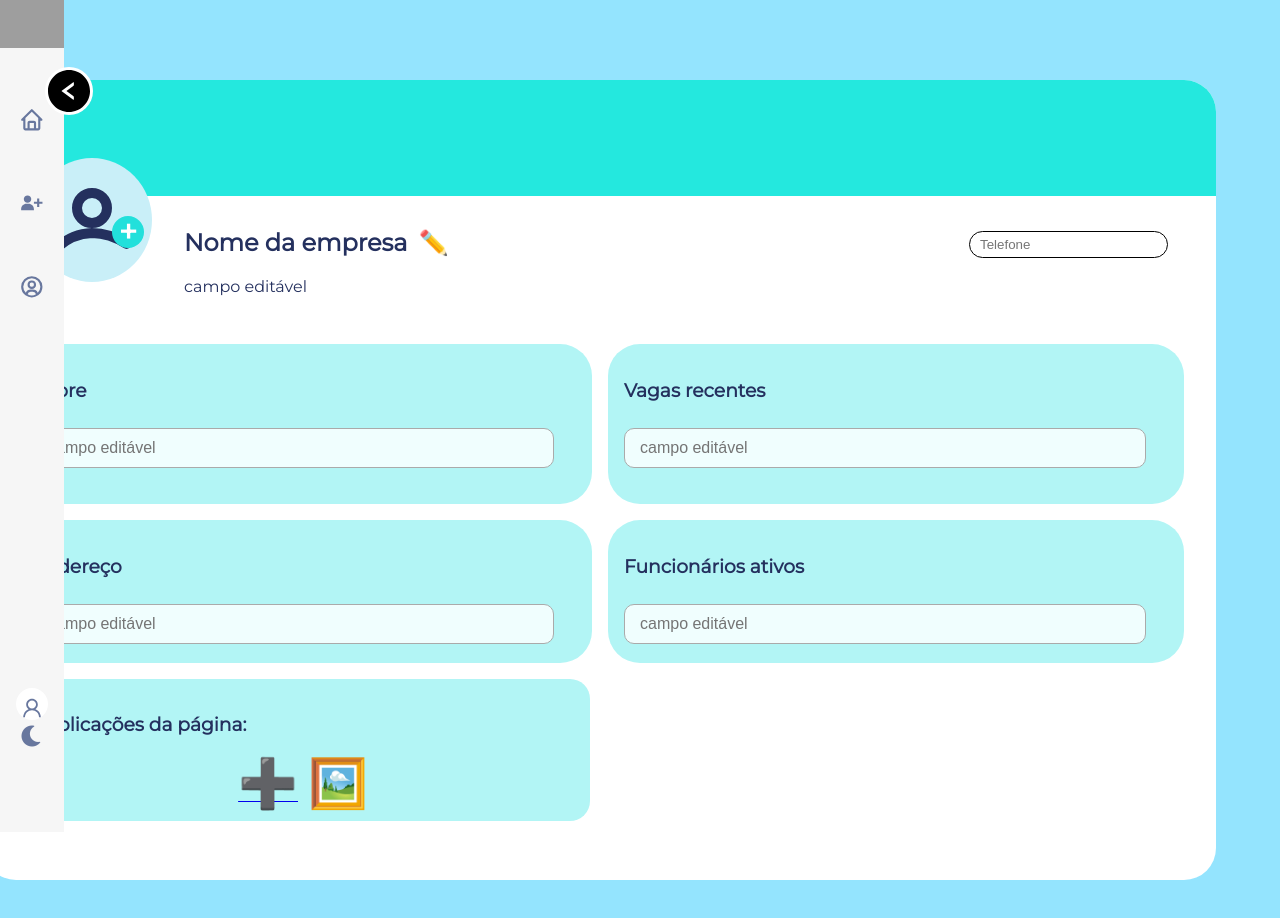
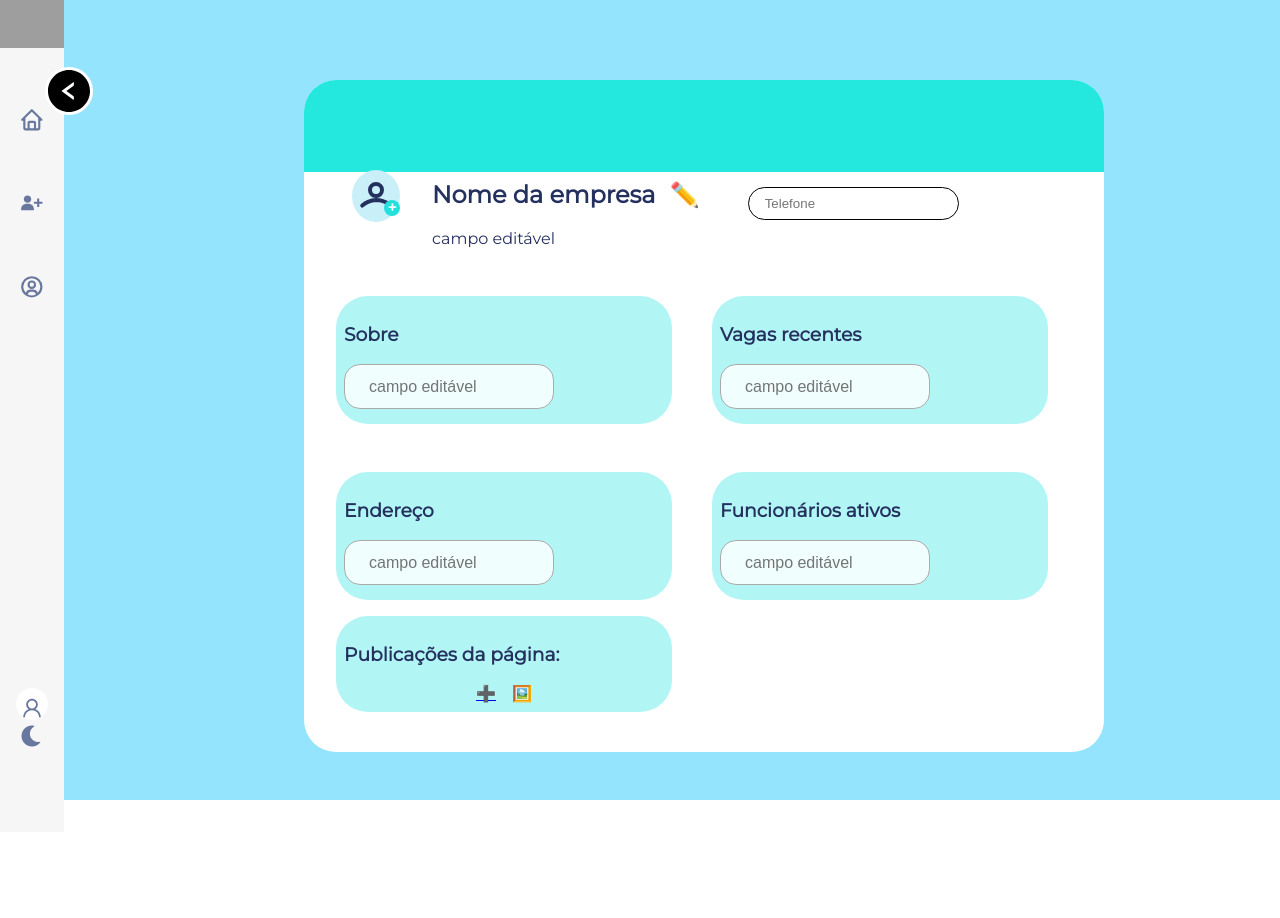
Before and after one commit to pfFabio/marica-emprego_3periodo, a React (Create React App) app: page /perfilempresa in a window 1280 px wide. Shown: the top 918 px of the page. After the commit the page ends 800 px from the top, so only its background shows below. Built offline with nearby package versions, Linux system fonts and the light colour scheme; grey boxes are pictures that could not be loaded.

Commit message:
diminuindo o perfil empresa, ajustando posicionamento do cadastrar vaga

```diff
--- a/src/components/CadastrarVaga.jsx
+++ b/src/components/CadastrarVaga.jsx
@@ -34,7 +34,7 @@ const Header = styled.div`
 
 const JobForm = styled.form`
     margin-top: 30px;
-    margin-left: 5rem;
+    margin-left: 6rem;
     margin-right: 10rem;
     display: flex;
     flex-direction: column;
--- a/src/components/PerfilEmpresa.jsx
+++ b/src/components/PerfilEmpresa.jsx
@@ -2,22 +2,18 @@ import styled from "styled-components";
 
 const Container = styled.div`
     display: flex;
-    justify-content: flex-end;
-    height: 400rem;
-    width: 100vw;
+    justify-content: center;
     background-color: #94E4FE;
+    width: 100%
 `
 
 const Content = styled.main`
     border-radius: 2rem;
     background-color: rgb(255, 255, 255);
-    margin-left: 6rem;
-    margin-right: 4rem;
+    margin-left: 8rem;
     margin-top: 5rem;
-    display: flex;
-    flex-direction: column;
-    height: 50rem;
-    width: 80rem;
+    height: 42rem;
+    width: 50rem;
     `
 
 const Header = styled.section`
@@ -31,32 +27,29 @@ const Header = styled.section`
     gap: 2rem;
     background: linear-gradient(to top,rgb(255, 255, 255) 50%, #24E8DE 50%);
     overflow: hidden;
-    padding-top: 3rem;
 `
 
 const ProfilePic = styled.div`
-    width: 120px;
-    height: auto;
+    width: 3rem;
     background-color: #c9eff8;
     border-radius: 50%;
 `
 
 const Company = styled.div`
-    flex-grow: 1;
-    padding-top: 5rem;
+    padding-top: 2rem;
 `
 
 const Telefone = styled.div`
     display: flex;
     align-items: center;
-    padding-top: 50px;
+    padding-top: 1rem;
 `
 
 const TelefonerInput = styled.input`
-    margin-left: 10px;
+    margin-left: 1rem;
     border: 1px solid #000;
-    border-radius: 20px;
-    padding: 5px 10px;
+    border-radius: 2rem;
+    padding: 0.5rem 1rem;
 `
 
 const InfoGrid = styled.section`
@@ -66,62 +59,63 @@ const InfoGrid = styled.section`
     margin-top: 2rem;
     padding-left: 2rem;
     padding-right: 2rem;
-    height: 30rem;
+    height: 7rem;
 `
 
 const InfoBox = styled.div`
     background-color: #b2f5f5;
-    padding: 1rem;
+    padding: 0.5rem;
     border-radius: 2rem;
-    width: 34rem;
+    width: 20rem;
+    height: 7rem;
     `
 const InfoBoxfull = styled.div`
     background-color: #b2f5f5;
-    padding: 15px;
-    border-radius: 20px;
-    width: 34rem;
-    height: 7rem;
+    padding: 0.5rem;
+    border-radius: 2rem;
+    width: 20rem;
+    height: 5rem;
 `
 
 const Edit = styled.span`
     cursor: pointer;
-    margin-left: 5px;
+    margin-left: 0.5rem;
 `
 
 const PostIcon = styled.div`
     display: flex;
     justify-content: center;
-    gap: 10px;
+    gap: 1rem;
 `
 
 const Icon = styled.span`
-    font-size: 3rem;
+    font-size: 1rem;
     cursor: pointer;
 `
 
 const CampoEditavel = styled.input`
-    width: 90%;
-    padding: 10px 15px;
+    width: 50%;
+    height: 10%;
+    padding: 1rem 1.5rem;
     border: 1px solid #aaa;
-    border-radius: 10px;
-    font-size: 16px;
-    margin-top: 8px;
+    border-radius: 1rem;
+    font-size: 1rem;
     background-color: #f0fefe;
     transition: border-color 0.3s;
 `
 
 const AddIcon = styled.span`
     position: absolute;
-    bottom: 4rem;
-    left: 8rem;
+    bottom: 3rem;
+    left: 5rem;
     background-color: #22e0db;
     color: #fff;
-    font-size: 2rem;
-    width: 2rem;
-    height: 2rem;
+    font-size: 1rem;
+    width: 1rem;
+    height: 1rem;
     border-radius: 50%;
     text-align: center;
-    line-height: 2rem;
+    line-height: 1rem;
     font-weight: bold;
     cursor: pointer;
 `
```
